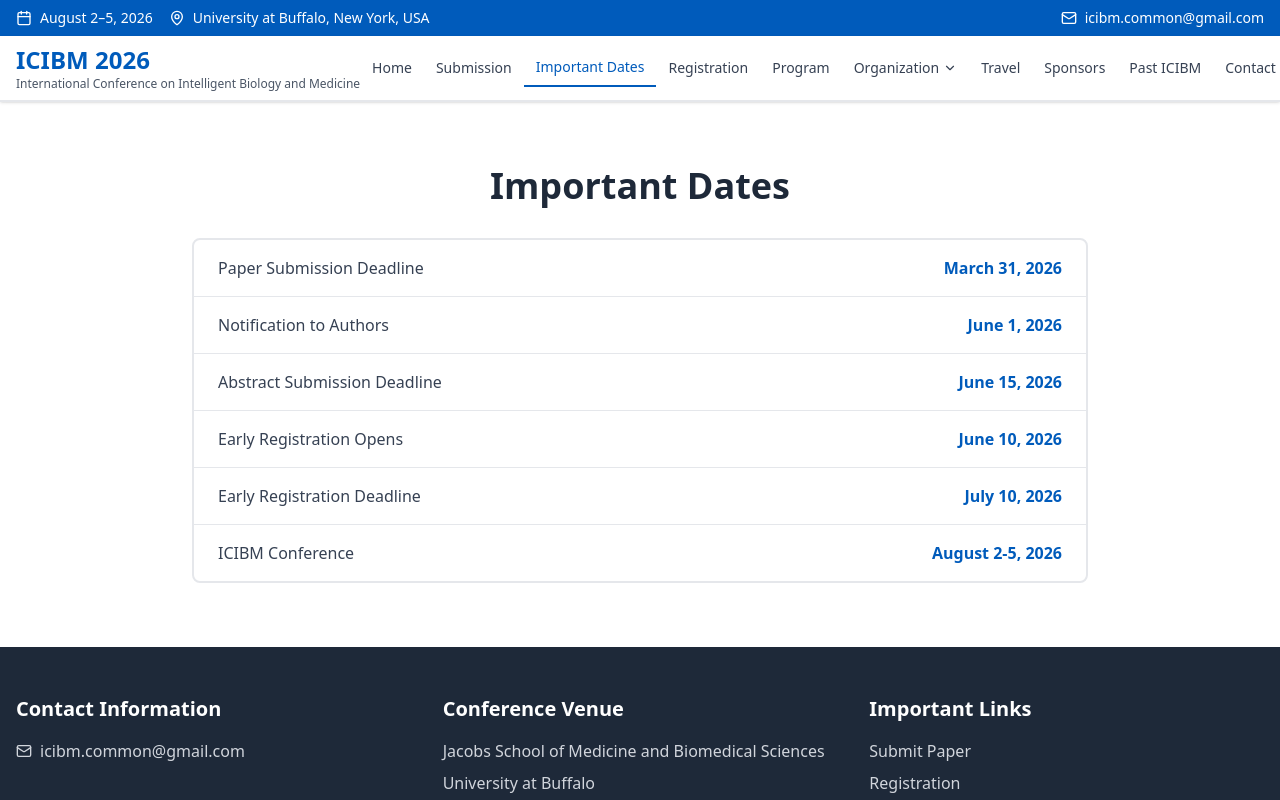
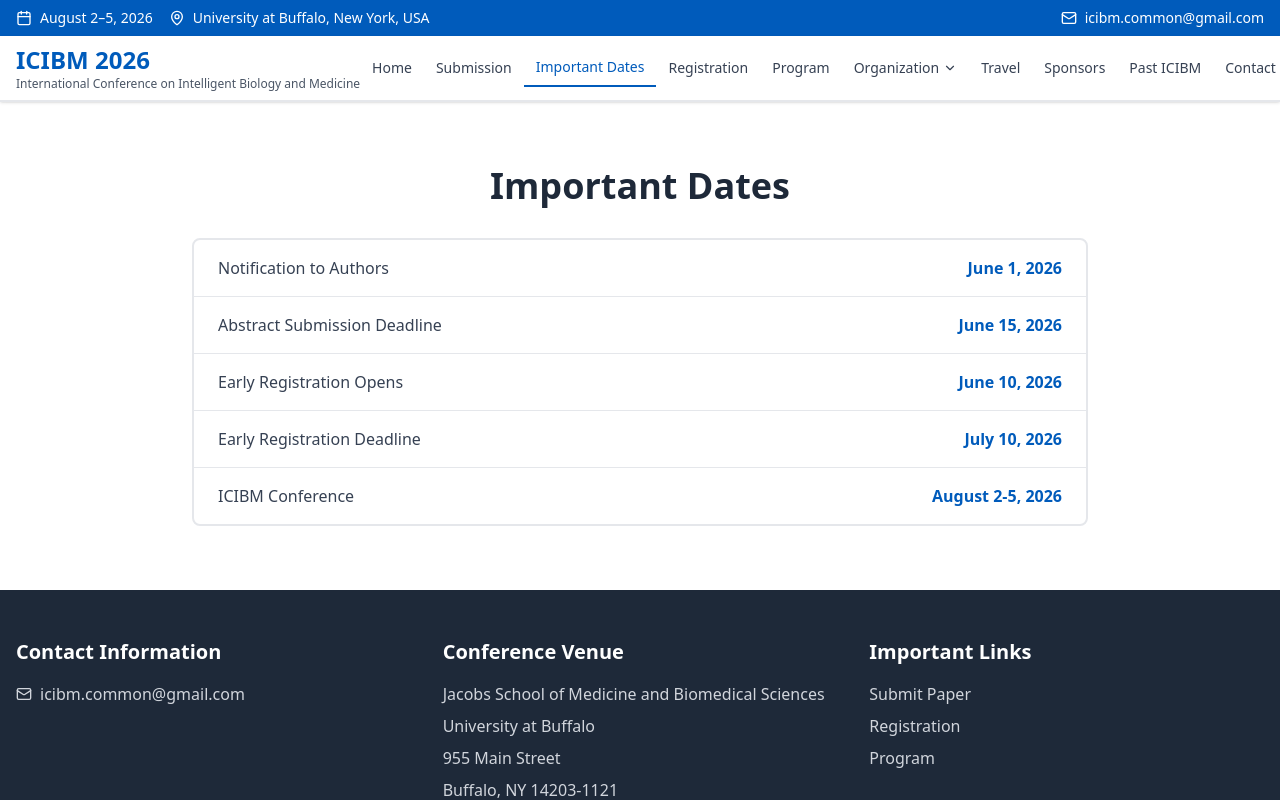
Before and after one commit to hoanglongraspi/ic, a React (Vite) app: page /important-dates in a window 1280 px wide. Shown: the top 800 px of the page. Built offline with nearby package versions, Linux system fonts and the light colour scheme.

Commit message:
update content

```diff
--- a/src/pages/Calender.tsx
+++ b/src/pages/Calender.tsx
@@ -1,6 +1,7 @@
 export default function Calendar() {
   const dates = [
-    { event: "Paper Submission Deadline", date: "March 31, 2026" },
+
+
     { event: "Notification to Authors", date: "June 1, 2026" },
     { event: "Abstract Submission Deadline", date: "June 15, 2026" },
     { event: "Early Registration Opens", date: "June 10, 2026" },
```
